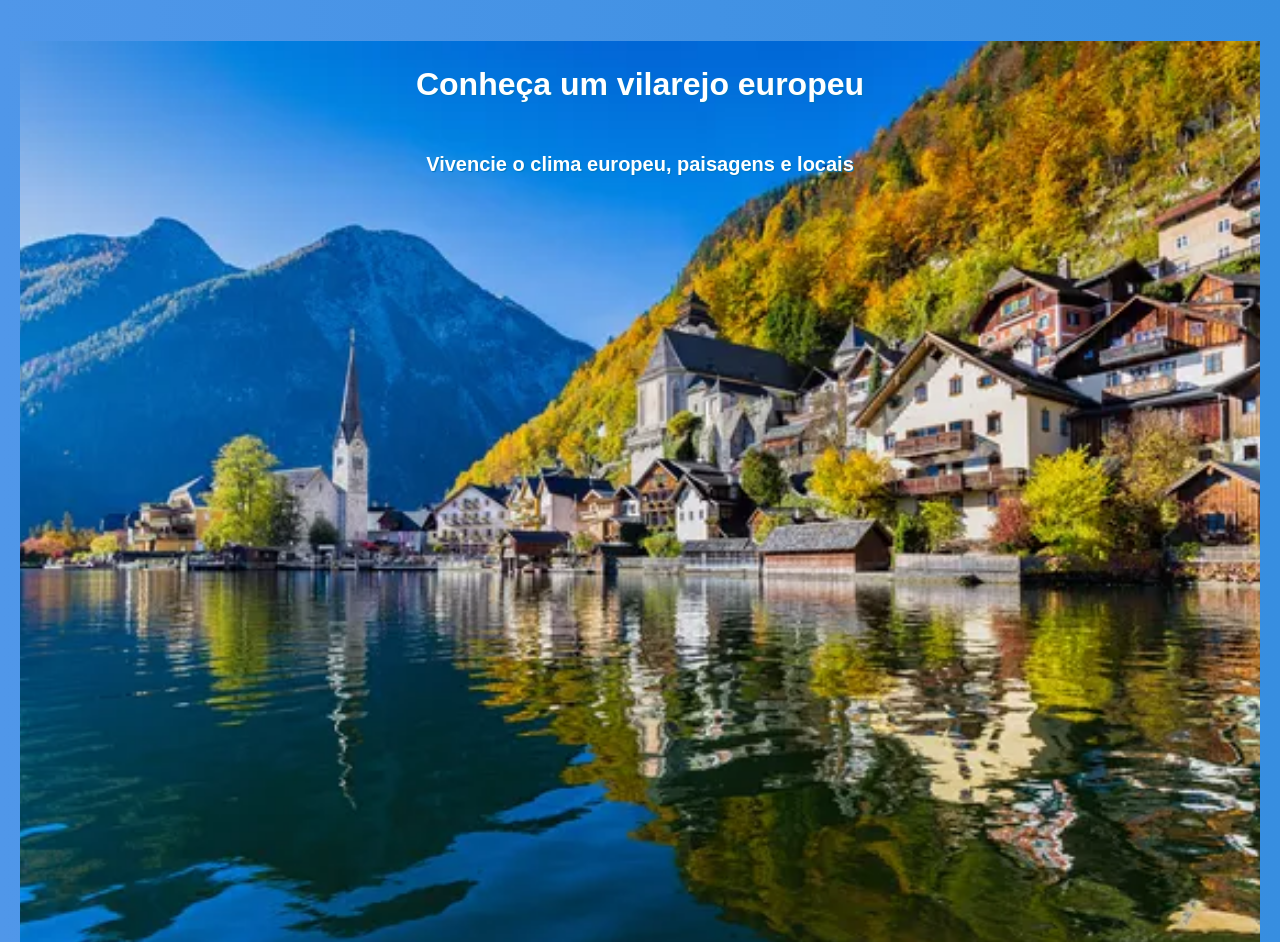
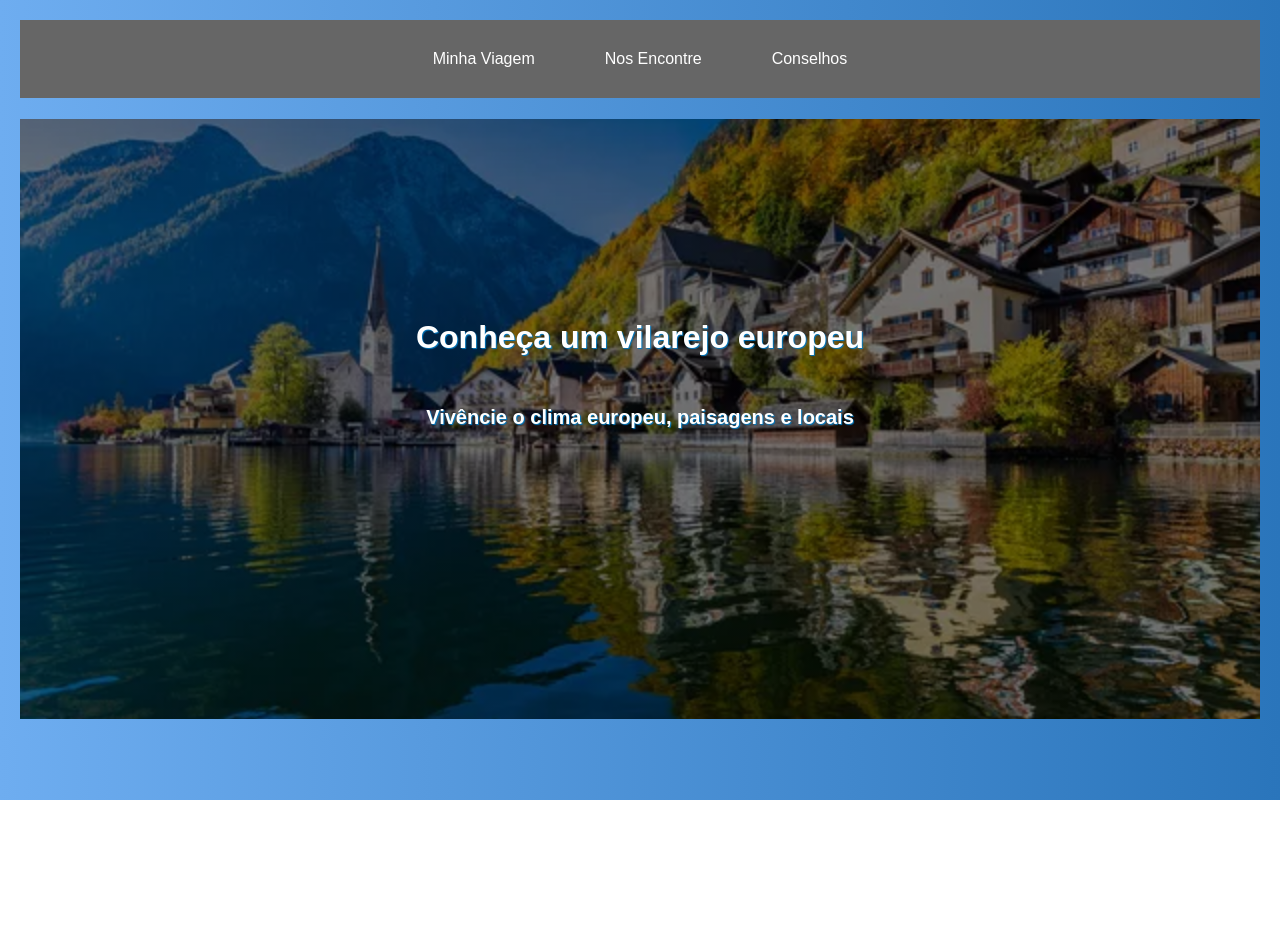
Before and after one commit to rafael1109-moura/viagens--landing-page, a plain HTML site: page projeto/index.html in a window 1280 px wide. Shown: the top 942 px of the page. After the commit the page ends 800 px from the top, so only its background shows below. Drawn offline with Linux system fonts and the light colour scheme.

Commit message:
criacao do nav

```diff
--- a/projeto/css/style.css
+++ b/projeto/css/style.css
@@ -1,20 +1,21 @@
 body{
-    background: linear-gradient(to right, #5097e9, #378ee0);
+    background: linear-gradient(to right, #6eadf0, #2a75bb);
     font-family: Arial, sans-serif;
     margin: 0;
     padding: 20px;
 }
 
 .banner{
-    background-image: url("../imagens/banner.webp");
+    background: linear-gradient(rgba(0, 0, 0, 0.5), rgba(0, 0, 0, 0.5)), url("../imagens/banner.webp");
     background-size: cover; /* cobre todo o espaço disponível */
     background-position: center;
-    height: 1000px;
+    height: 600px;
+    border: none;
 }
 .banner h1{
     text-shadow: 1px 1px 1px #0277BD;
     text-align: center;
-    padding-top: 25px;
+    padding-top: 200px;
     color: white;
 }
 .banner h2{
@@ -24,3 +25,22 @@ body{
     color: white;
     margin-top: 50px;
 }
+.menu{
+    display: flex;
+    justify-content: center;
+    gap: 30px; /*espaço entre os links*/
+    background-color: #666666;
+    padding: 15px;
+}
+
+.menu a{
+    color: white;
+    text-decoration: none; /*remove o sublinhado dos links*/
+    padding: 15px 20px;
+    display: block;
+    transition: 0.3s; /*transição suave para o efeito hover*/
+}
+.menu a:hover{
+    background-color: #043a5a;
+    color: white;
+}
--- a/projeto/index.html
+++ b/projeto/index.html
@@ -8,9 +8,15 @@
     </head>
     <body>
         <main>
+            <nav class="menu">
+                <a href="index.html">Minha Viagem</a>
+                <a href="index.html">Nos Encontre</a>
+                <a href="index.html">Conselhos</a>
+            </nav>
+
             <div class="banner">
             <h1 id="titulo-da-pagina"><b>Conheça um vilarejo europeu</b></h1>
-            <h2 id="subtitulo">Vivencie o clima europeu, paisagens e locais</h2>
+            <h2 id="subtitulo">Vivêncie o clima europeu, paisagens e locais</h2>
             </div>
 
 
```
